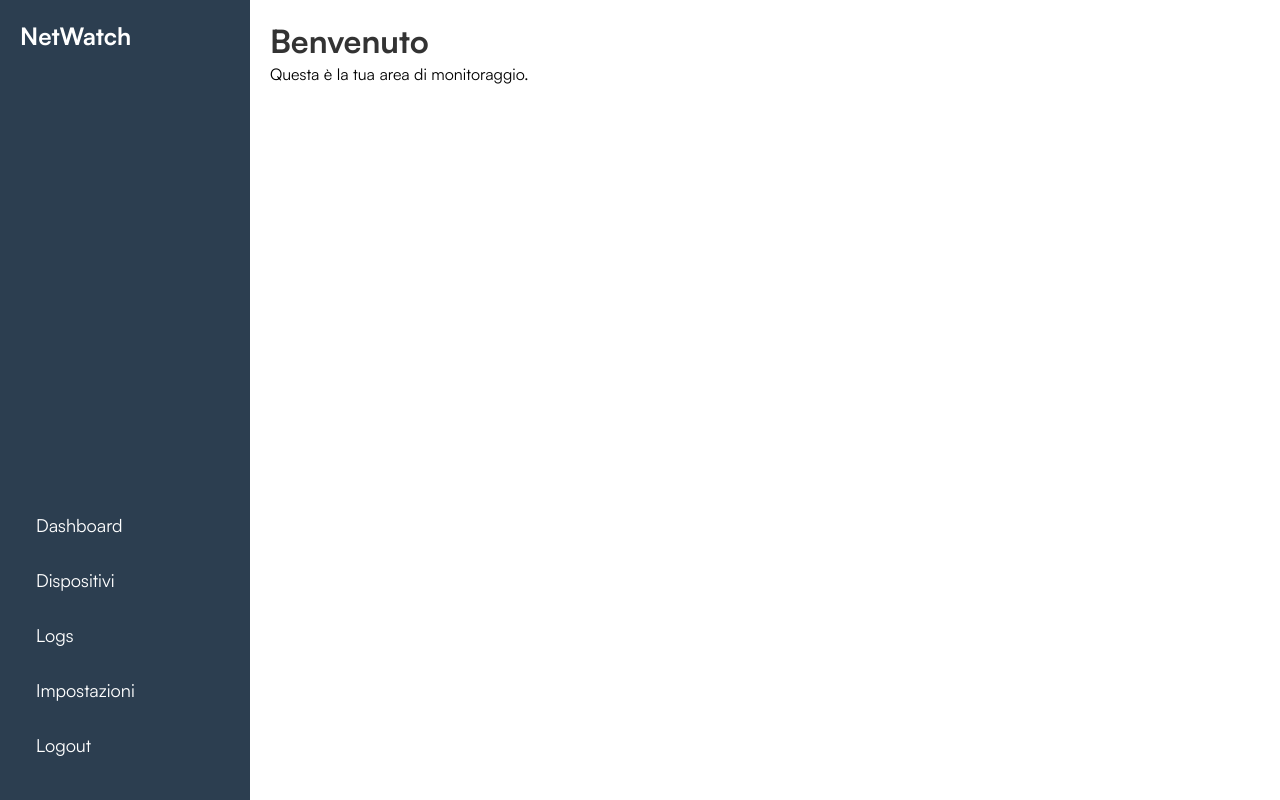
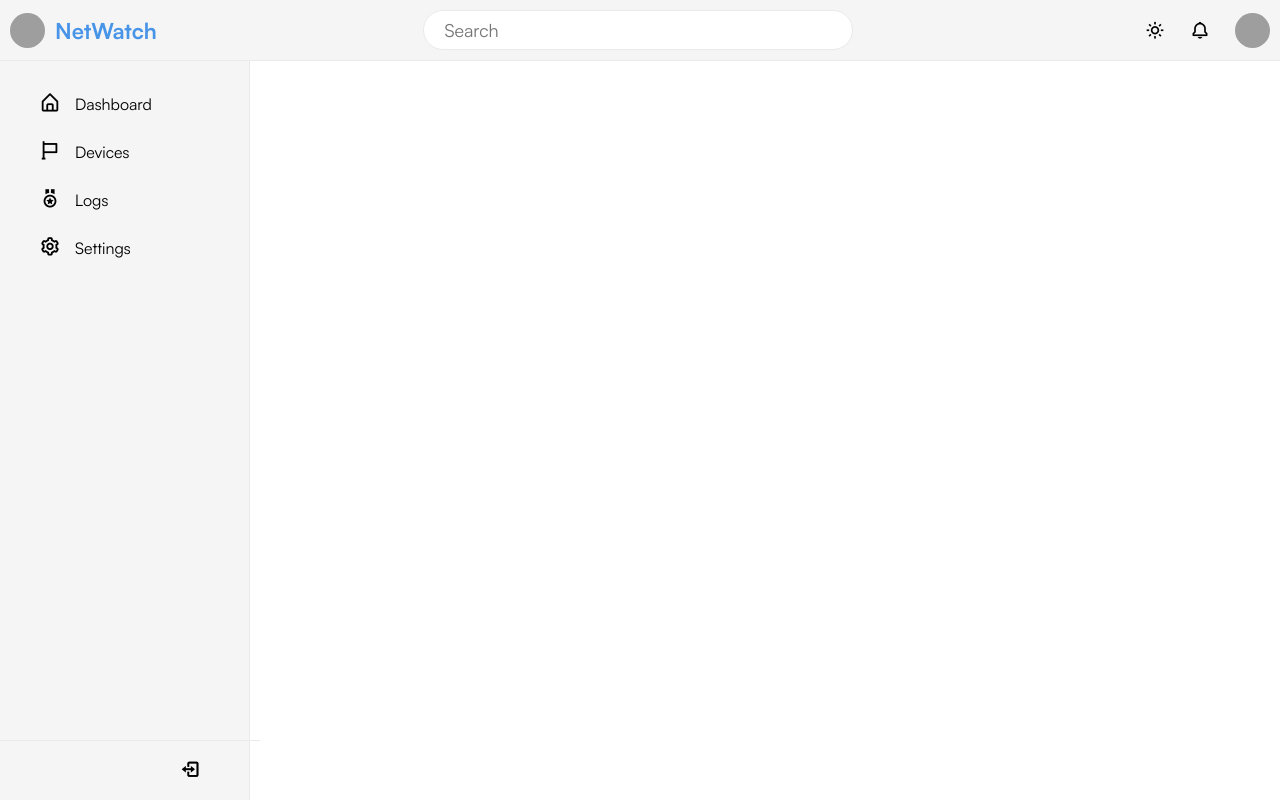
Before and after one commit to lama-development/netwatch, a FastAPI app: page / in a window 1280 px wide. Run offline with FastAPI, Linux system fonts and the light colour scheme; parts of the project's set-up code (start-up, migrations or seed data) failed here and were passed over; grey boxes are pictures that could not be loaded.

Commit message:
Added navbar + sidebar for dashboard

```diff
--- a/src/app/templates/index.html
+++ b/src/app/templates/index.html
@@ -2,34 +2,88 @@
 
 <!DOCTYPE html>
 <html lang="en">
+
 <head>
     <meta charset="UTF-8">
     <meta name="viewport" content="width=device-width, initial-scale=1.0">
-    <title>NetWatch Dashboard</title>
+    <title>Dashboard - NetWatch</title>
     <!-- CSS -->
-    <link rel="stylesheet" href="/static/css/dashboard.css">
+    <link rel="stylesheet" href="/src/assets/css/dashboard.css">
+    <!-- Icons -->
+    <link href="https://unpkg.com/boxicons@2.1.4/css/boxicons.min.css" rel="stylesheet" />
 </head>
+
 <body>
-    <div class="container">
-        <aside class="sidebar">
-            <div class="sidebar-header">
-                <h2>NetWatch</h2>
+    <!-- Navbar -->
+    <nav class="navbar">
+        <div class="logo_item">
+            <i class="bx bx-menu" id="sidebarOpen"></i>
+            <img src="images/logo.png" alt="">NetWatch
+        </div>
+        <div class="search_bar">
+            <input type="text" placeholder="Search" />
+        </div>
+        <div class="navbar_content">
+            <i class="bi bi-grid"></i>
+            <i class='bx bx-sun' id="darkLight"></i>
+            <i class='bx bx-bell'></i>
+            <img src="images/profile.jpg" alt="" class="profile" />
+        </div>
+    </nav>
+    <!-- Sidebar -->
+    <nav class="sidebar">
+        <div class="menu_content">
+            <ul class="menu_items">
+                <li class="item">
+                <div href="#" class="nav_link">
+                    <span class="navlink_icon">
+                        <i class="bx bx-home-alt"></i>
+                    </span>
+                    <span class="navlink">Dashboard</span>
+                </div>
+                </li>
+            </ul>
+            <ul class="menu_items">
+                <li class="item">
+                    <a href="/devices" class="nav_link">
+                        <span class="navlink_icon">
+                            <i class="bx bx-flag"></i>
+                        </span>
+                        <span class="navlink">Devices</span>
+                    </a>
+                </li>
+                <li class="item">
+                    <a href="/logs" class="nav_link">
+                        <span class="navlink_icon">
+                            <i class="bx bx-medal"></i>
+                        </span>
+                        <span class="navlink">Logs</span>
+                    </a>
+                </li>
+                <li class="item">
+                    <a href="#" class="nav_link">
+                        <span class="navlink_icon">
+                            <i class="bx bx-cog"></i>
+                        </span>
+                        <span class="navlink">Settings</span>
+                    </a>
+                </li>
+            </ul>
+            <!-- Sidebar Open / Close -->
+            <div class="bottom_content">
+                <div class="bottom expand_sidebar">
+                    <span></span>
+                    <i class='bx bx-log-in'></i>
+                </div>
+                <div class="bottom collapse_sidebar">
+                    <span></span>
+                    <i class='bx bx-log-out'></i>
+                </div>
             </div>
-            <nav class="sidebar-nav">
-                <ul>
-                    <li><a href="/">Dashboard</a></li>
-                    <li><a href="/devices">Dispositivi</a></li>
-                    <li><a href="/logs">Logs</a></li>
-                    <li><a href="#">Impostazioni</a></li>
-                    <li><a href="#">Logout</a></li>
-                </ul>
-            </nav>
-        </aside>
+        </div>
+    </nav>
+    <!-- JavaScript -->
+    <script src="/src/assets/js/dashboard.js"></script>
+</body>
 
-        <main class="main-content">
-            <h1>Benvenuto</h1>
-            <p>Questa è la tua area di monitoraggio.</p>
-        </main>
-    </div>
-</body>
 </html>
--- a/src/assets/css/dashboard.css
+++ b/src/assets/css/dashboard.css
@@ -3,9 +3,26 @@
 @import url("satoshi.css");
 
 :root {
+    /* Light mode colors */
+    --color-bg: #fff;
+    --color-navbar: #f5f5f5;
+    --color-hover: #eaeaec;
+    --color-accent: #4894e7;
+    --color-text: #000;
+    /* Font weights */
     --font-regular: 500;
     --font-semibold: 700;
     --font-bold: 900;
+}
+
+@media (prefers-color-scheme: dark) {
+    :root {
+        --color-bg: #232323;
+        --color-navbar: #171717;
+        --color-hover: #2f2f2f;
+        --color-accent: #4894e7;
+        --color-text: #fff;
+    }
 }
 
 * {
@@ -16,96 +33,183 @@
 }
 
 body {
-    background-color: black;
+    background-color: var(--color-bg);
+    transition: all 0.5s ease;
 }
 
-.container {
+/* Navbar */
+.navbar {
+    position: fixed;
+    top: 0;
+    width: 100%;
+    left: 0;
+    background-color: var(--color-navbar);
     display: flex;
-    min-height: 100vh;
+    align-items: center;
+    justify-content: space-between;
+    padding: 10px 10px;
+    z-index: 1000;
+    border-bottom: 1px solid var(--color-hover);
+}
+
+.logo_item {
+    display: flex;
+    align-items: center;
+    column-gap: 10px;
+    font-size: 22px;
+    font-weight: 500;
+    color: var(--color-accent);
+    font-weight: bold;
+}
+
+.navbar img {
+    width: 35px;
+    height: 35px;
+    border-radius: 50%;
+}
+
+.search_bar {
+    height: 40px;
+    max-width: 430px;
+    width: 100%;
+}
+
+.search_bar input {
+    height: 100%;
+    width: 100%;
+    border-radius: 25px;
+    font-size: 18px;
+    outline: none;
+    background-color: var(--color-bg);
+    color: var(--color-text);
+    border: 1px solid var(--color-hover);
+    padding: 0 20px;
+}
+
+.navbar_content {
+    display: flex;
+    align-items: center;
+    column-gap: 25px;
+}
+
+.navbar_content i {
+    cursor: pointer;
+    font-size: 20px;
+    color: var(--color-text);
 }
 
 /* Sidebar */
 .sidebar {
+    background-color: var(--color-navbar);
+    border-right: 1px solid var(--color-hover);
     width: 250px;
-    height: 100vh;
-    background-color: #2c3e50;
-    color: white;
-    padding: 20px;
-    display: flex;
-    flex-direction: column;
-    justify-content: space-between;
-    transition: transform 0.3s ease-in-out;
+    position: fixed;
+    top: 0;
+    left: 0;
+    height: 100%;
+    padding: 80px 10px;
+    z-index: 100;
+    overflow-y: scroll;
+    transition: all 0.1s ease;
 }
 
-.sidebar-header h2 {
-    font-size: 24px;
-    font-weight: bold;
-    margin-bottom: 20px;
+.sidebar.close {
+    padding: 80px 0;
+    width: 80px;
 }
 
-.sidebar-nav ul {
-    list-style-type: none;
+.sidebar::-webkit-scrollbar {
+    display: none;
 }
 
-.sidebar-nav ul li {
-    margin: 15px 0;
+.menu_content {
+    position: relative;
 }
 
-.sidebar-nav ul li a {
-    color: white;
-    text-decoration: none;
-    font-size: 18px;
-    display: block;
-    padding: 8px 16px;
-    border-radius: 4px;
-    transition: background-color 0.2s ease;
+.menu_items {
+    padding: 0;
+    list-style: none;
 }
 
-.sidebar-nav ul li a:hover {
-    background-color: #34495e;
+.navlink_icon {
+    position: relative;
+    font-size: 22px;
+    min-width: 50px;
+    line-height: 40px;
+    display: inline-block;
+    text-align: center;
+    border-radius: 6px;
+    color: var(--color-text);
 }
 
-/* Main Content */
-.main-content {
-    flex: 1;
-    padding: 20px;
-    background-color: white;
+.sidebar .nav_link {
+    display: flex;
+    align-items: center;
+    width: 100%;
+    padding: 4px 15px;
+    border-radius: 8px;
+    text-decoration: none;
+    color: var(--color-text);
+    white-space: nowrap;
 }
 
-h1 {
-    color: #333;
+.sidebar.close .navlink {
+    display: none;
 }
 
-/* Media Queries per la responsività */
-@media (max-width: 768px) {
-    .sidebar {
-        width: 100%;
-        height: fit-content; /* Adjust height as needed */
-        background-color: #2c3e50;
+.nav_link:hover {
+    background: var(--color-hover);
+}
+
+.bottom_content {
     position: fixed;
-        bottom: 0;
-        top: auto;
+    bottom: 60px;
     left: 0;
+    width: 260px;
+    cursor: pointer;
+    transition: all 0.1s ease;
+}
+
+.bottom {
+    position: absolute;
     display: flex;
     align-items: center;
-        justify-content: center;
+    left: 0;
+    justify-content: space-around;
+    padding: 18px 0;
+    text-align: center;
+    width: 100%;
+    color: var(--color-text);
+    border-top: 1px solid var(--color-hover);
 }
 
-    .sidebar-nav ul {
-        display: flex;
-        justify-content: space-around;
-        width: 100%;
-        padding: 0;
+.bottom i {
+    font-size: 20px;
 }
 
-    .sidebar-nav ul li {
-        margin: 0;
-        flex-grow: 1;
-        text-align: center;
+.bottom span {
+    font-size: 18px;
 }
 
-    .sidebar-nav ul li a {
-        padding: 10px;
-        font-size: 16px;
+.sidebar.close .bottom_content {
+    width: 50px;
+    left: 15px;
+}
+
+.sidebar.close .bottom span {
+    display: none;
+}
+
+.sidebar.hoverable .collapse_sidebar {
+    display: none;
+}
+
+#sidebarOpen {
+    display: none;
+}
+
+@media screen and (max-width: 768px) {
+    .search_bar {
+        display: none;
     }
 }
--- a/src/config/settings.json
+++ b/src/config/settings.json
@@ -1,7 +1,7 @@
 {
     "ping_timeout": 1,
     "log_level": "DEBUG",
-    "check_interval": 10,
-    "retry_interval": 5,
+    "check_interval": 60,
+    "retry_interval": 10,
     "max_retries": 3
 }
```
Also changed, not shown: src/assets/js/dashboard.js (added, +35 -0 lines). Lines whose indentation alone changed are shown as unchanged.
